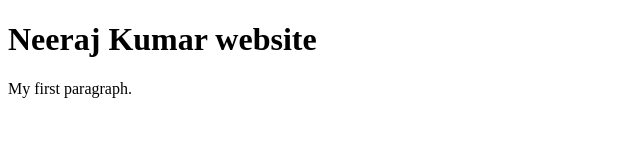
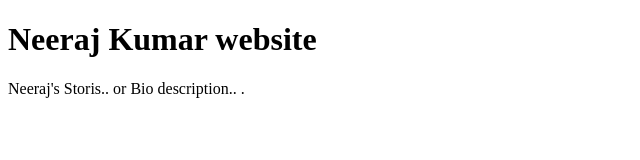
Before and after one commit to anandvmclt/neeraj, a plain HTML site: page index.html in a window 1280 px wide. Shown: the whole page, without its empty margins (0-640 px from the left). Drawn offline with Linux system fonts and the light colour scheme.

Commit message:
Neerajs bio updated

```diff
--- a/index.html
+++ b/index.html
@@ -6,7 +6,7 @@
 <body>
 
 <h1> Neeraj Kumar website</h1>
-<p>My first paragraph.</p>
+<p> Neeraj's Storis.. or Bio description.. .</p>
 
 </body>
 </html>
```
